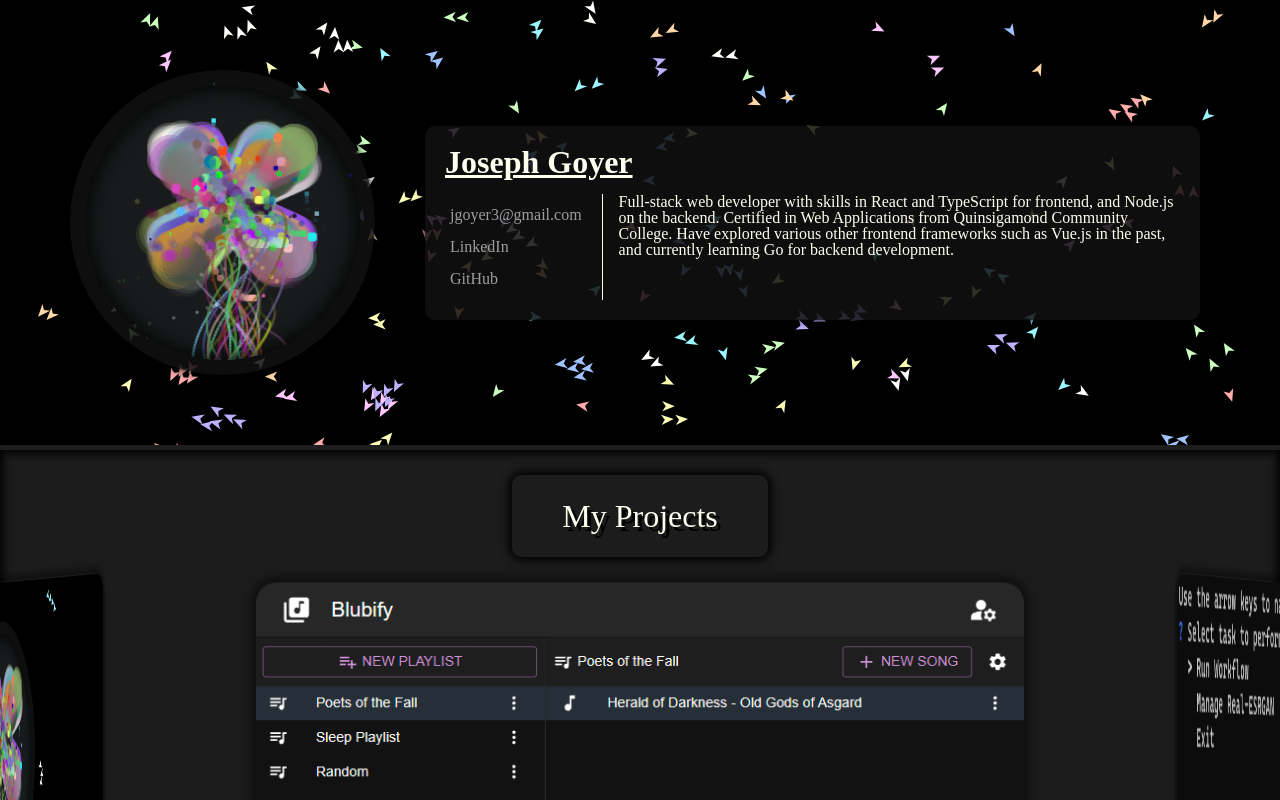
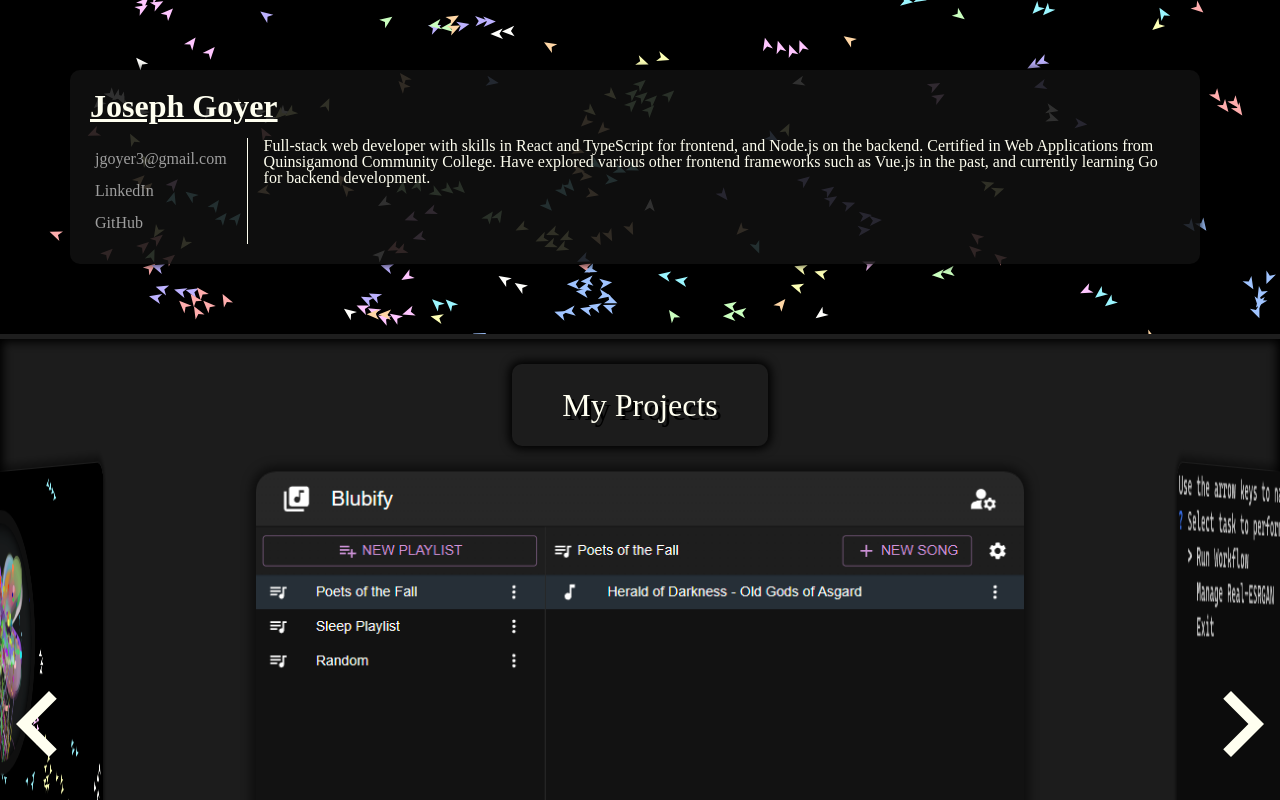
Before and after one commit to ArtificialLegacy/personal_site, a React (Vite) app: page / in a window 1280 px wide. Built offline with nearby package versions, Linux system fonts and the light colour scheme.

Commit message:
remove pfp temporarily

```diff
--- a/src/modules/banner/components/Banner.tsx
+++ b/src/modules/banner/components/Banner.tsx
@@ -9,11 +9,6 @@
     <div className="banner" id="banner">
       <BoidCanvas />
       <div className="banner-container">
-        <div className="banner-pfp">
-          <img src="pfp.png" alt="Profile Picture" />
-          <div />
-        </div>
-
         <article className="banner-card">
           <h2>{profile.name}</h2>
           <div className="banner-card-details">
--- a/src/modules/banner/styles/banner.css
+++ b/src/modules/banner/styles/banner.css
@@ -136,9 +136,10 @@
   }
 
   .banner-card {
-    width: calc(100% - (var(--banner-pad) * 2) - var(--banner-pfp-size));
+    /*width: calc(100% - (var(--banner-pad) * 2) - var(--banner-pfp-size));*/
+    width: calc(100% - var(--banner-pad));
 
-    margin-left: var(--banner-card-margin);
+    /*margin-left: var(--banner-card-margin);*/
   }
 }
 
```
